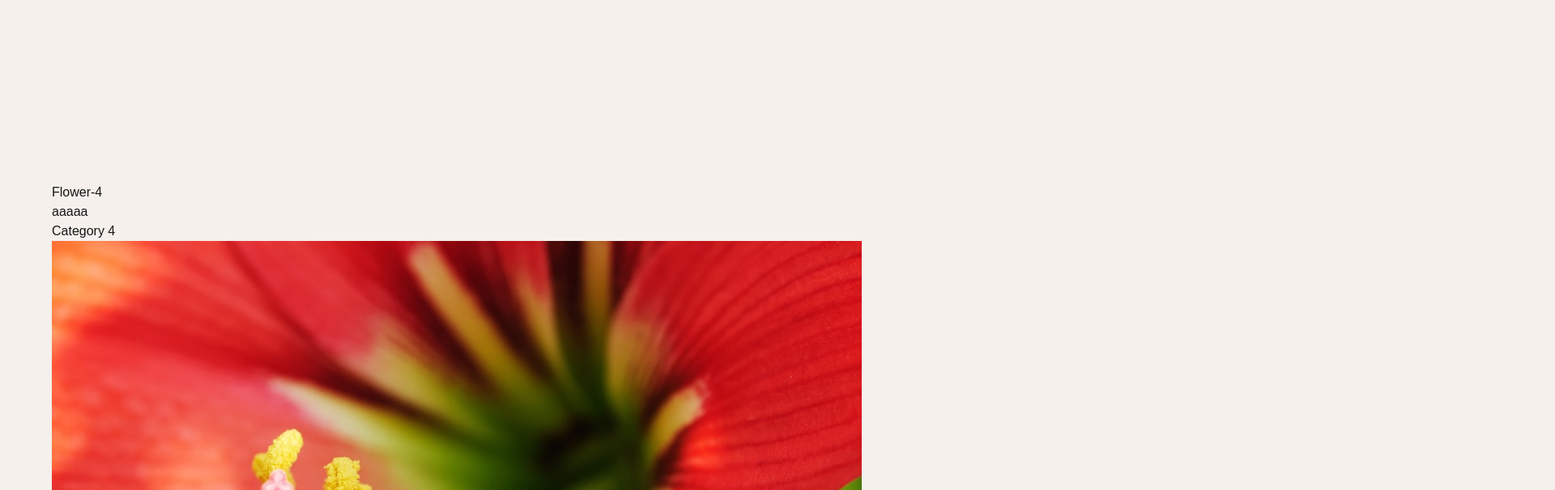
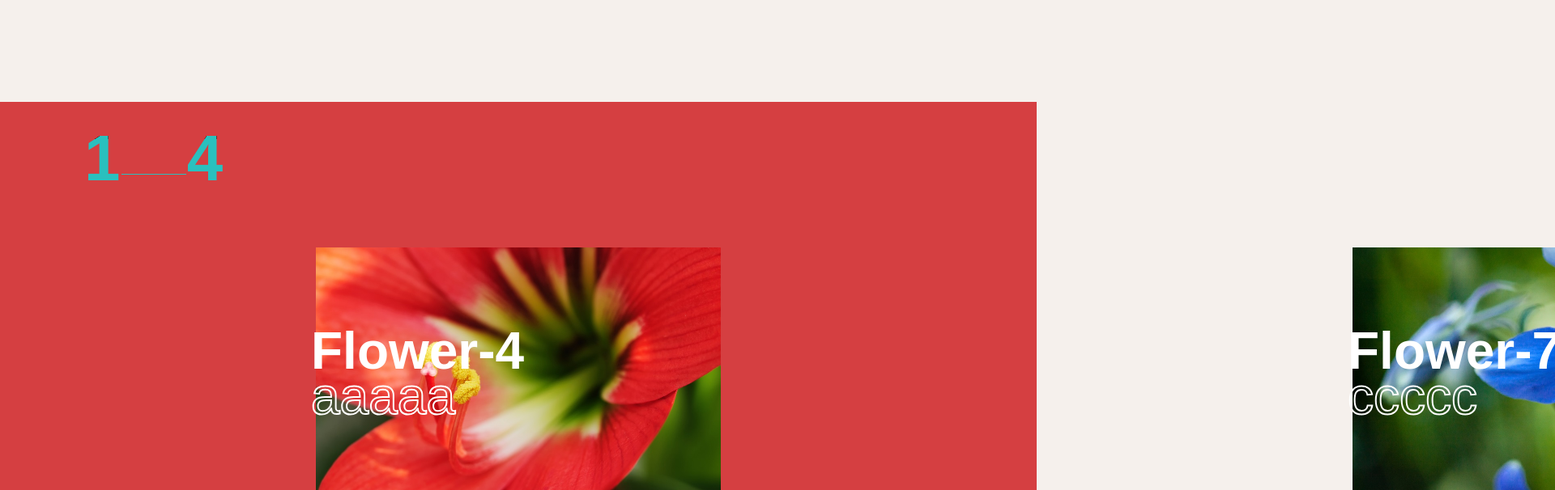
Before and after one commit to mdcodelab/gsap-locomotiveScroll-page, a Next.js app: page / in a window 1280 px wide. Shown: the part 3030-3636 px from the top of the page at 81% size, 1920 px wide, since content can reach past the window. Built offline with nearby package versions, Linux system fonts and the light colour scheme.

Commit message:
Gallery style

```diff
--- a/app/(components)/Gallery.js
+++ b/app/(components)/Gallery.js
@@ -47,14 +47,18 @@ function Gallery() {
 const [activeImage, setActiveImage]=useState(1); //current index
 
   return (
-    <section className="section wrapper gallery wrap">
+    <section className="section wrapper gallery-wrap">
       <div className="gallery">
-        <div className="gallery-container">
+        <div className="gallery-counter" style={{border: "4px solid black"}}>
+        <span>{activeImage}</span>
+        <span className="divider"></span>
+        <span>{images.length}</span>
+        </div>
+
           {images.map((image, index)=> {
             return <GalleryItem index={index} key={image.src} {...image}
             updateImage = {(index)=> setActiveImage(index+1)}></GalleryItem>
           })}
-        </div>
       </div>
     </section>
   )
--- a/app/globals.css
+++ b/app/globals.css
@@ -6,6 +6,12 @@
   --background: #ffffff;
   --foreground: #171717;
 }
+
+* {
+  margin: o; padding: 0;
+   box-sizing: border-box;
+}
+
 
 body {
   color: var(--foreground);
@@ -122,5 +128,111 @@ h6 {
 
     font-size: 70px;
 
+}
 
+/* GALLERY */
+.gallery-wrap {
+background: #d53f41;
+margin-left:-5vw;
+margin-right: -5vw;
+position: relative;
 }
+
+.gallery-counter {
+  position: absolute;
+  top: 5%;
+  left: 100px;
+  z-index: 1;
+  mix-blend-mode: difference;
+  line-height: 3rem;
+  font-size: 3rem;
+  font-weight: 600;
+  color: white;
+  display: inline-block;
+  border: 4px solid black;
+}
+
+.gallery-counter span {
+  color: white;
+  font-size: 5rem;
+}
+
+.divider {
+  content: "";
+  background: #fff;
+  width: 6.26vw;
+  margin: 7px 1px;
+  height: 1px;
+  display: inline-block;
+}
+
+.gallery {
+  height: 80vh;
+  padding: 10vh 0;
+  width: 400%;
+  display: flex;
+  flex-wrap: nowrap;
+}
+
+.gallery-item-wrapper {
+  width: 100vw;
+}
+
+
+.gallery-item {
+  width: 100%;
+  height: 100%;
+  position: relative;
+  will-change: transform;
+}
+
+.gallery-item-info {
+  position: absolute;
+  bottom: 10%;
+  left: 30%;
+  z-index: 1;
+  color: #fff;
+}
+
+.gallery-info-title {
+  line-height: 6vh;
+  font-size: 5vw;
+  font-weight: 600;
+}
+
+.gallery-info-subtitle {
+  position: relative;
+  line-height: 400;
+  line-height: 5vw;
+  font-size: 5vw;
+  color: transparent;
+  -webkit-text-stroke: 2px #fff;
+}
+
+.gallery-info-category {
+  position: relative;
+  line-height: 24px;
+  font-size: 24px;
+  font-weight: 400;
+  margin-top: 24vh;
+}
+
+
+.gallery-item-image {
+  width: 100%;
+  height: 100%;
+  will-change: transform;
+}
+
+.gallery-item-image img {
+  width: 100%;
+  height: auto;
+  object-fit: cover;
+  display: block;
+  margin: 0 auto;
+}
+
+.gallery-item-image img {
+  width: 500px;
+  height: auto;
+}
```
